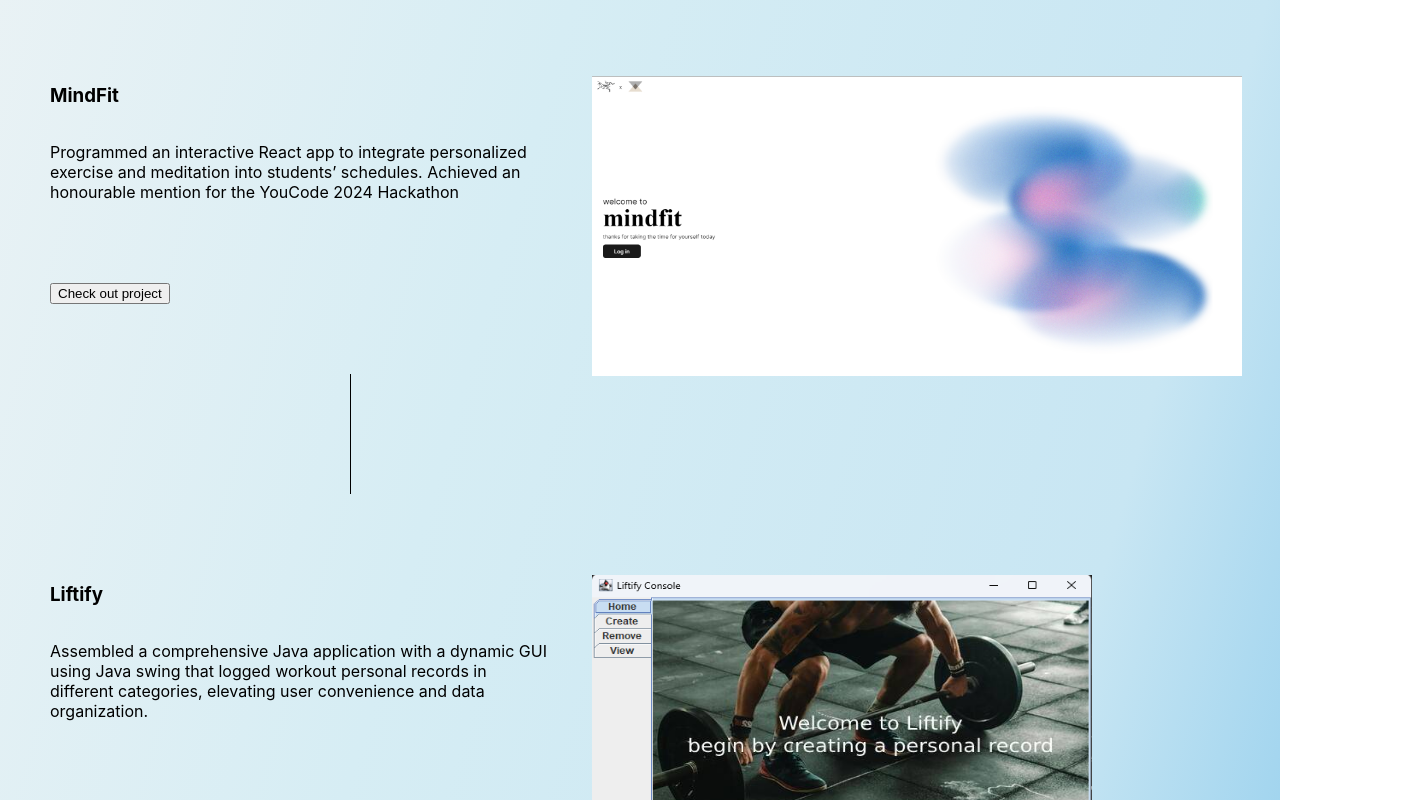
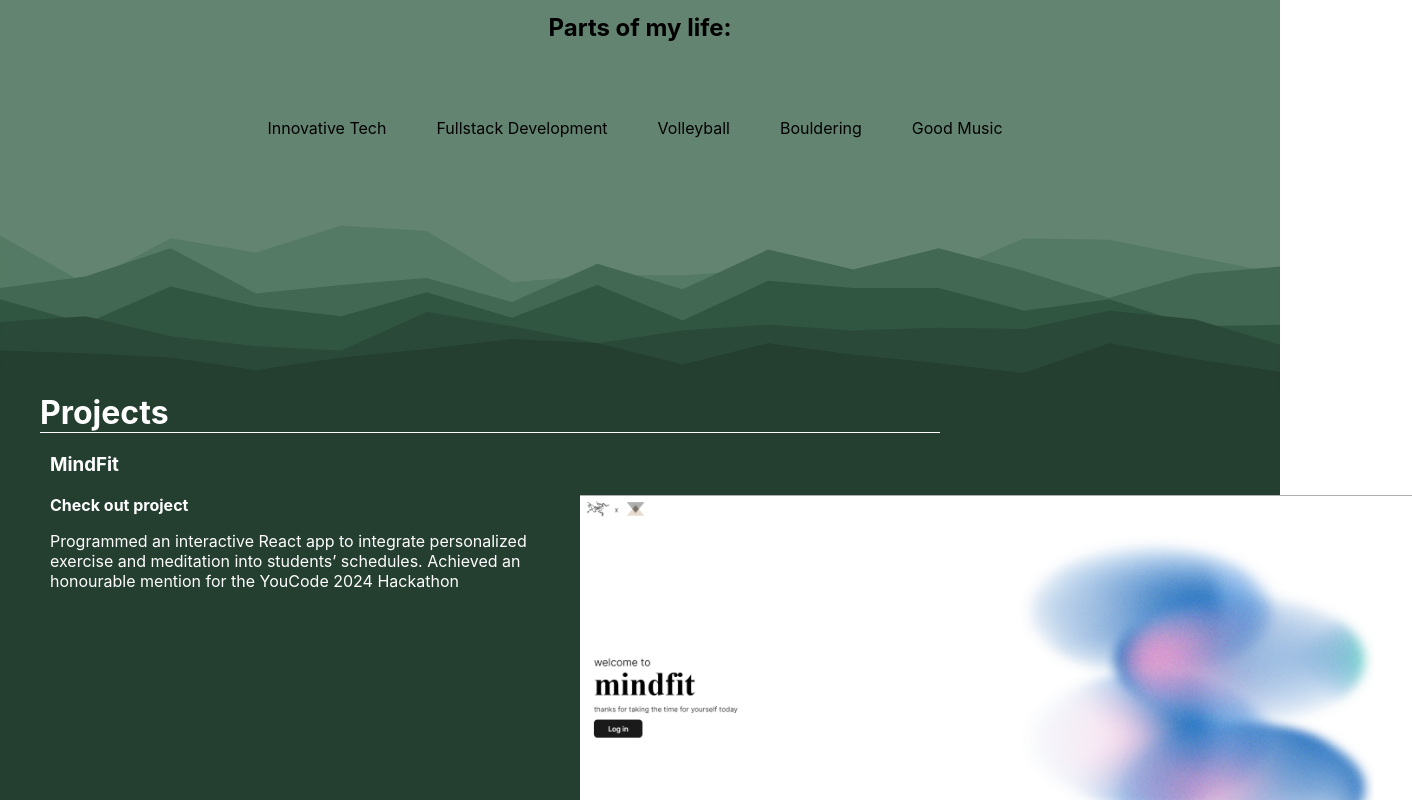
Before and after one commit to youngconnorr/PortfolioWebsite, a React (Vite) app: page / in a window 1280 px wide. Shown: the part 1260-2060 px from the top of the page, 1412 px wide, since content can reach past the window. Built offline with nearby package versions, Linux system fonts and the light colour scheme.

Commit message:
changed color scheme

```diff
--- a/src/App.css
+++ b/src/App.css
@@ -1,10 +1,13 @@
 /* styles.css */
+
+/* on smaller screens make project section flex wrap wrap */
 
 :root {
   font-family: Inter, system-ui, Avenir, Helvetica, Arial, sans-serif;
   color-scheme: light dark;
   color: black;
-  background: rgb(102, 188, 231);
+  /* background: #81b29a; */
+  /* background: rgb(102, 188, 231);
   background: linear-gradient(
     286deg,
     rgba(102, 188, 231, 1) 0%,
@@ -12,7 +15,7 @@
     rgba(200, 230, 243, 1) 25%,
     rgba(214, 237, 244, 1) 57%,
     rgba(245, 245, 245, 1) 100%
-  );
+  ); */
 }
 
 a {
@@ -46,14 +49,56 @@ h1 {
   font-size: 3.4rem;
 }
 
-#project-picture {
-  padding-left: 40vw;
-  margin-top: -50px;
-  position: absolute;
+section {
+  position: relative;
+}
+
+/* #project-picture {
+  position: relative;
+} */
+
+.spacer {
+  aspect-ratio: 900/300;
+  width: 100%;
+  background-repeat: no-repeat;
+  background-position: center;
+  background-size: cover;
+}
+
+.beige {
+  background-color: #f4f1de;
+}
+
+.light-green {
+  background-color: #638471;
+}
+
+.dark-green {
+  background-color: #243e30;
+}
+
+.font-white a {
+  color: white !important;
+}
+
+.font-white a::after {
+  background-color: white !important;
+}
+
+.font-white {
+  color: white;
+}
+
+.layer1 {
+  background-image: url("./tools/layer1.svg");
+}
+
+.layer2 {
+  background-image: url("./tools/layer2.svg");
 }
 
 .vertical-line {
-  border-right: 1px solid black;
+  border-right: 1px solid white;
   height: 120px;
   width: 320px;
 }
@@ -61,7 +106,7 @@ h1 {
 .intro-section {
   display: grid;
   grid-template-columns: 50% 50%;
-  height: 102vh;
+  height: 50vh;
 }
 
 .intro-links {
@@ -148,10 +193,18 @@ h1 {
   display: grid;
 }
 
+.projects-section {
+  margin-left: 30px;
+}
+
 .single-project {
   margin: 20px;
   width: 600px;
-  padding: 50px 0;
+}
+
+.description-project {
+  display: flex;
+  justify-content: space-between;
 }
 
 .text-section2 {
@@ -165,12 +218,54 @@ h1 {
 }
 
 .project-title {
-  /* margin-left: 270px; */
+  padding: 0;
+  margin: 0;
   margin-left: 10px;
   font-size: 2em;
 }
 
-.hidden {
+.interested-buttons {
+  display: flex;
+}
+
+.interested:hover {
+  cursor: default !important;
+}
+
+.interested {
+  cursor: default;
+}
+
+.interested {
+  background-color: transparent;
+  color: black;
+  margin-right: 10px;
+  padding: 10px 20px;
+  border-radius: 15px; /* Curved border radius */
+  transition: background-color 0.3s, color 0.3s;
+  font-size: 1em;
+}
+
+.interested:hover {
+  background-color: #243e30;
+  color: white;
+}
+
+.center {
+  margin-top: 100px;
+}
+
+.interested-section {
+  margin-top: 50px;
+}
+
+.interested-section,
+.center {
+  display: grid;
+  justify-content: center;
+}
+
+.center .hidden {
   opacity: 0;
   filter: blur(5px);
   transform: translateX(-100%);
--- a/src/App.tsx
+++ b/src/App.tsx
@@ -9,10 +9,9 @@ function App() {
         console.log(entry);
         if (entry.isIntersecting) {
           entry.target.classList.add("show");
+        } else {
+          entry.target.classList.remove("show");
         }
-        //  else {
-        //   entry.target.classList.remove("show");
-        // }
       });
     });
 
@@ -22,7 +21,7 @@ function App() {
 
   return (
     <>
-      <section className="intro-section">
+      <section className="intro-section beige">
         <div className="intro-section-1">
           <section className="intro-name">
             <h1 className="typing-container">Connor Young</h1>
@@ -31,13 +30,7 @@ function App() {
                 <a href="https://github.com/youngconnorr">Github</a>
               </h3>
               <h3 className="link">
-                <a
-                  href="www.linkedin.com/in/connor-youngg
-
-"
-                >
-                  LinkedIn
-                </a>
+                <a href="www.linkedin.com/in/connor-youngg">LinkedIn</a>
               </h3>
               <h3 className="link">
                 <a href="mailto:youngconnorr@gmail.com">Email</a>
@@ -48,6 +41,9 @@ function App() {
         </div>
       </section>
 
+      <div className="spacer layer1"></div>
+
+      <section style={{ height: "50vh" }} className="light-green">
         <section className="school-section">
           <div className="school-part-of-section">
             <section className="description-section hidden">
@@ -56,13 +52,6 @@ function App() {
                 <p>Degree — Computer Science</p>
                 <p>GPA — 3.85</p>
               </section>
-            <img
-              src={ubc}
-              alt=""
-              width="180"
-              height="180"
-              className="school-img hidden"
-            />
             </section>
           </div>
 
@@ -76,20 +65,35 @@ function App() {
               </p>
               <p className="hidden">
                 Tailored Itineraries: Utilizing the OpenAI API, Travel Planner
-              generates customized itineraries based on your destination and the
-              month of your travel. Get recommendations on places to visit,
-              restaurants to dine at, and clothing to pack, all curated for the
-              specific month you're traveling.
+                generates customized itineraries based on your destination and
+                the month of your travel. Get recommendations on places to
+                visit, restaurants to dine at, and clothing to pack, all curated
+                for the specific month you're traveling.
               </p>
             </section>
           </section>
         </section>
-      <div></div>
-      <section style={{ marginLeft: "30px" }}>
+
+        <h2 className="center hidden">Parts of my life:</h2>
+        <section className=" interested-section">
+          <div className="interested-buttons hidden">
+            <p className="interested">Innovative Tech</p>
+            <p className="interested">Fullstack Development</p>
+            <p className="interested">Volleyball</p>
+            <p className="interested">Bouldering</p>
+            <p className="interested">Good Music</p>
+          </div>
+        </section>
+      </section>
+
+      <div className="spacer layer2"></div>
+
+      <section className="dark-green font-white">
+        <div className="projects-section">
           <h2 className="project-title hidden">Projects</h2>
           <div
             style={{
-            borderTop: "1px solid black",
+              borderTop: "1px solid white",
               width: "900px",
               marginLeft: "10px",
             }}
@@ -101,13 +105,17 @@ function App() {
                   <section className="single-project hidden">
                     <div key={project.id}>
                       <h3>{project.name}</h3>
-                    <div
-                      style={{
-                        display: "flex",
-                        justifyContent: "space-between",
-                      }}
+                      <div className="description-project">
+                        <div>
+                          <a
+                            href={project.link}
+                            target="_blank"
+                            rel="noopener noreferrer"
                           >
+                            <b>Check out project</b>
+                          </a>
                           <p className="text-section">{project.description}</p>
+                        </div>
                         <img
                           id="project-picture"
                           src={project.img}
@@ -119,16 +127,13 @@ function App() {
                           className="school-img hidden"
                         />
                       </div>
-                    <button>
-                      {" "}
-                      <a
+                      {/* <a
                       href={project.link}
                       target="_blank"
                       rel="noopener noreferrer"
                       >
-                        Check out project
-                      </a>
-                    </button>
+                      <b>Check out project</b>
+                    </a> */}
                     </div>
                   </section>
                   {project.id === projects.length ? null : (
@@ -138,6 +143,7 @@ function App() {
               ))}
             </div>
           </div>
+        </div>
       </section>
     </>
   );
--- a/src/tools/Projects.tsx
+++ b/src/tools/Projects.tsx
@@ -20,8 +20,8 @@ export const projects: Project[] = [
     description:
       "Programmed an interactive React app to integrate personalized exercise and meditation into students’ schedules. Achieved an honourable mention for the YouCode 2024 Hackathon",
     img: mindfit,
-    imgWidth: "650px",
-    imgHeight: "300px",
+    imgWidth: "65vw",
+    imgHeight: "50vh",
     link: "https://devpost.com/software/mindfit-m9gb38",
   },
   {
@@ -38,7 +38,7 @@ export const projects: Project[] = [
     id: 3,
     name: "Photography Portfolio",
     description:
-      "Designed an interactive and dynamic React website displaying my portfolio as a photographer",
+      "Designed an interactive and dynamic React website displaying my portfolio as a photographer focusing on frontend design and UX/UI.",
     img: photoWebsite,
     imgWidth: "650px",
     imgHeight: "300px",
```
Also changed, not shown: src/tools/layer1.svg (added), src/tools/layer2.svg (added). Lines whose indentation alone changed are shown as unchanged.
